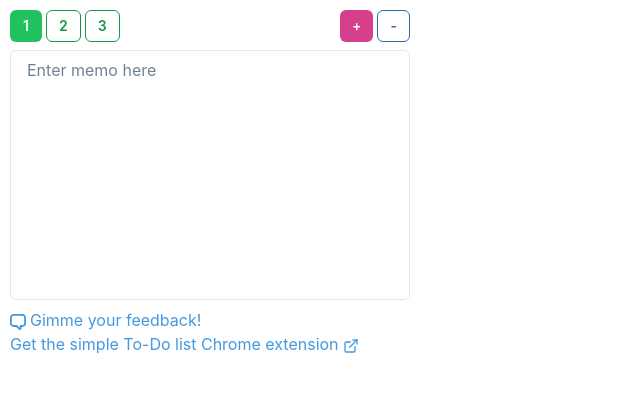
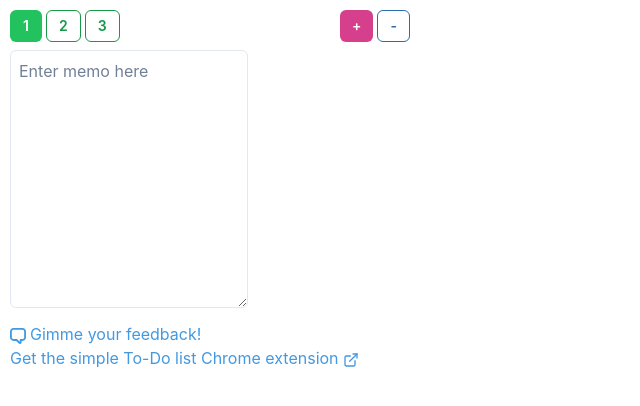
Before and after one commit to 07130918/Scribbles, a React (Create React App) app: page / in a window 1280 px wide. Shown: the top 406 px of the page, without its empty margins (0-640 px from the left). Built offline with nearby package versions, Linux system fonts and the light colour scheme.

Commit message:
chore: Update dependencies and add react-textarea-autosize package

```diff
--- a/package.json
+++ b/package.json
@@ -17,6 +17,7 @@
         "react": "^18.2.0",
         "react-dom": "^18.2.0",
         "react-scripts": "5.0.1",
+        "react-textarea-autosize": "^8.5.3",
         "uuid": "^9.0.0",
         "web-vitals": "^2.1.4"
     },
--- a/src/components/NoteField.tsx
+++ b/src/components/NoteField.tsx
@@ -1,4 +1,18 @@
-import { Box, Textarea } from "@chakra-ui/react";
+import { Box } from "@chakra-ui/react";
+import styled from "@emotion/styled";
+import TextareaAutosize from "react-textarea-autosize";
+
+const StyledTextareaAutoSize = styled(TextareaAutosize)`
+    border-width: 1px;
+    border-radius: 0.375rem;
+    padding: 0.5rem;
+    border-color: inherit;
+    background-color: inherit;
+    &:focus {
+        border-color: var(--chakra-colors-blue-500);
+        box-shadow: 0 0 0 1px var(--chakra-colors-blue-500);
+    }
+`;
 
 /**
  * A type of component that is a text area that is displayed in Notepad
@@ -12,18 +26,14 @@
 
 const NoteField = ({ text, onChange }: NoteFieldProps) => {
 	return (
-        <>
-            <Box>
-                <Textarea
+		<Box w="400px">
+			<StyledTextareaAutoSize
 				value={text}
 				placeholder="Enter memo here"
-                    resize='none'
-                    w='400px'
-                    h='250px'
+				minRows={10}
 				onChange={onChange}
 			/>
 		</Box>
-        </>
 	);
 };
 
```
Also changed, not shown: src/components/ChakraExtension.tsx (+4 -3 lines), 1 other file (tests, documents, lock files or other folders). Lines whose indentation alone changed are shown as unchanged.
